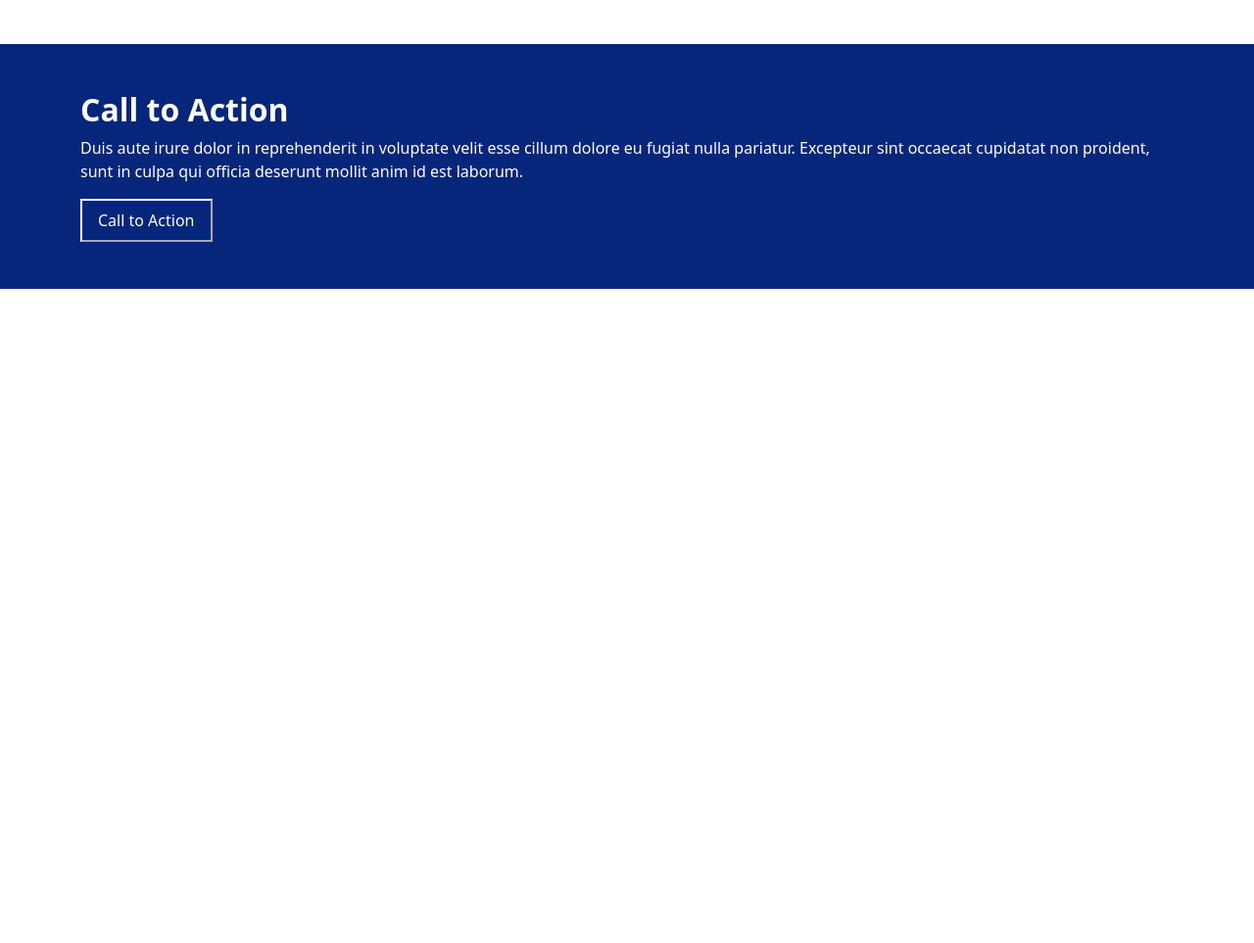
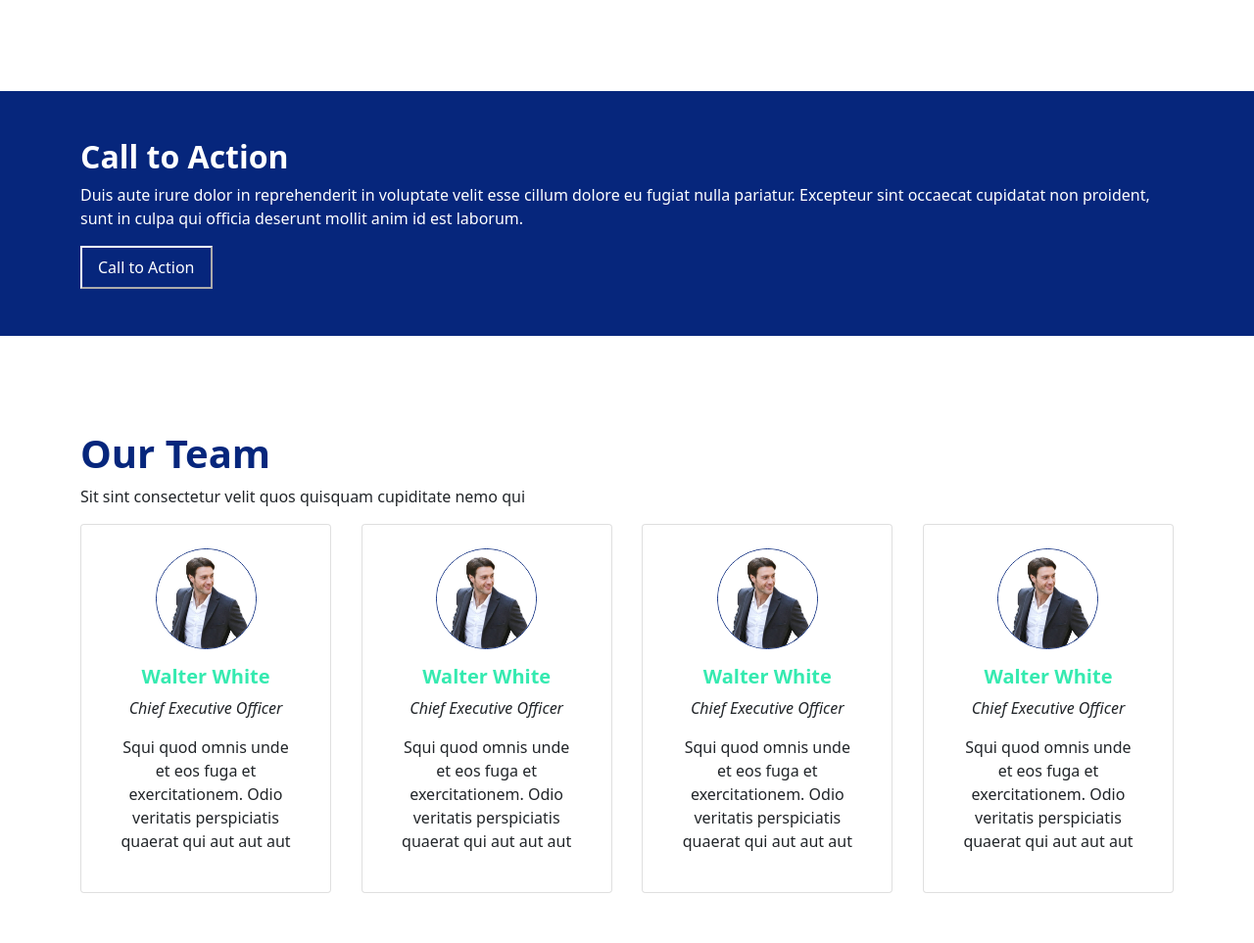
Before and after one commit to computerscience41/reveal-company, a plain HTML site: page index.html in a window 1280 px wide. Shown: the part 2275-3238 px from the top of the page at 98% size. Before the commit the page ends 2570 px from the top, so only its background shows below. Drawn offline with Linux system fonts and the light colour scheme.

Commit message:
card update

```diff
--- a/index.html
+++ b/index.html
@@ -193,23 +193,22 @@
         </section>
 
         <!-- sponsor design  -->
-        <section class="container mt-5 py-5 ">
+        <section class="container mt-5 py-5 mb-5 ">
             <h1 class="fw-bold text-primary">Clients</h1>
             <p class="mb-3">Sed tamen tempor magna labore dolore dolor sint tempor duis magna elit veniam aliqua esse
                 amet veniam enim export quid quid veniam aliqua eram noster malis nulla duis fugiat culpa esse aute
                 nulla ipsum velit export irure minim illum fore</p>
-            <div class="d-flex justify-content-between">
+            <div class="d-flex justify-content-between flex-wrap">
                 <img class="sponsor-image" src="image/clients/client-1.png" alt="">
                 <img class="sponsor-image" src="image/clients/client-2.png" alt="">
                 <img class="sponsor-image" src="image/clients/client-4.png" alt="">
                 <img class="sponsor-image" src="image/clients/client-6.png" alt="">
                 <img class="sponsor-image" src="image/clients/client-7.png" alt="">
                 <img class="sponsor-image" src="image/clients/client-8.png" alt="">
-
             </div>
         </section>
 
-        <section class="py-5 bg-primary">
+        <section class="py-5 bg-primary mb-5">
             <div class="container">
                 <h2 class="fw-bold text-white">Call to Action</h2>
                 <p class="text-white">Duis aute irure dolor in reprehenderit in voluptate velit esse cillum dolore eu
@@ -218,6 +217,57 @@
                 <button class="text-white px-3 py-2 btn-danger">Call to Action</button>
             </div>
         </section>
+
+        <!-- profile card  -->
+        <section class="container my-5 py-5">
+            <div>
+                <h1 class="fw-bold text-primary">Our Team</h1>
+                <p>Sit sint consectetur velit quos quisquam cupiditate nemo qui</p>
+               <div class="d-flex flex-wrap justify-content-between">
+                <div class="card p-4" style="width: 16rem;">
+                    <div class="text-center">
+                        <img class="w-50 border border-primary rounded-circle" src="image/team-1.jpg" class="card-img-top" alt="...">
+                    </div>
+                    <div class="card-body">
+                        <h5 class="text-center fw-bold text-success">Walter White</h5>
+                        <p class="text-center fst-italic">Chief Executive Officer</p>
+                      <p class="card-text text-center">Squi quod omnis unde et eos fuga et exercitationem. Odio veritatis perspiciatis quaerat qui aut aut aut</p>
+                    </div>
+                  </div>
+                <div class="card p-4" style="width: 16rem;">
+                    <div class="text-center">
+                        <img class="w-50 border border-primary rounded-circle" src="image/team-1.jpg" class="card-img-top" alt="...">
+                    </div>
+                    <div class="card-body">
+                        <h5 class="text-center fw-bold text-success">Walter White</h5>
+                        <p class="text-center fst-italic">Chief Executive Officer</p>
+                      <p class="card-text text-center">Squi quod omnis unde et eos fuga et exercitationem. Odio veritatis perspiciatis quaerat qui aut aut aut</p>
+                    </div>
+                  </div>
+                <div class="card p-4" style="width: 16rem;">
+                    <div class="text-center">
+                        <img class="w-50 border border-primary rounded-circle" src="image/team-1.jpg" class="card-img-top" alt="...">
+                    </div>
+                    <div class="card-body">
+                        <h5 class="text-center fw-bold text-success">Walter White</h5>
+                        <p class="text-center fst-italic">Chief Executive Officer</p>
+                      <p class="card-text text-center">Squi quod omnis unde et eos fuga et exercitationem. Odio veritatis perspiciatis quaerat qui aut aut aut</p>
+                    </div>
+                  </div>
+                <div class="card p-4" style="width: 16rem;">
+                    <div class="text-center">
+                        <img class="w-50 border border-primary rounded-circle" src="image/team-1.jpg" class="card-img-top" alt="...">
+                    </div>
+                    <div class="card-body">
+                        <h5 class="text-center fw-bold text-success">Walter White</h5>
+                        <p class="text-center fst-italic">Chief Executive Officer</p>
+                      <p class="card-text text-center">Squi quod omnis unde et eos fuga et exercitationem. Odio veritatis perspiciatis quaerat qui aut aut aut</p>
+                    </div>
+                  </div>
+
+               </div>
+            </div>
+        </section>
     </main>
 
     <script src="js/bootstrap.js"></script>
```
Also changed, not shown: style/bootstrap.css.
